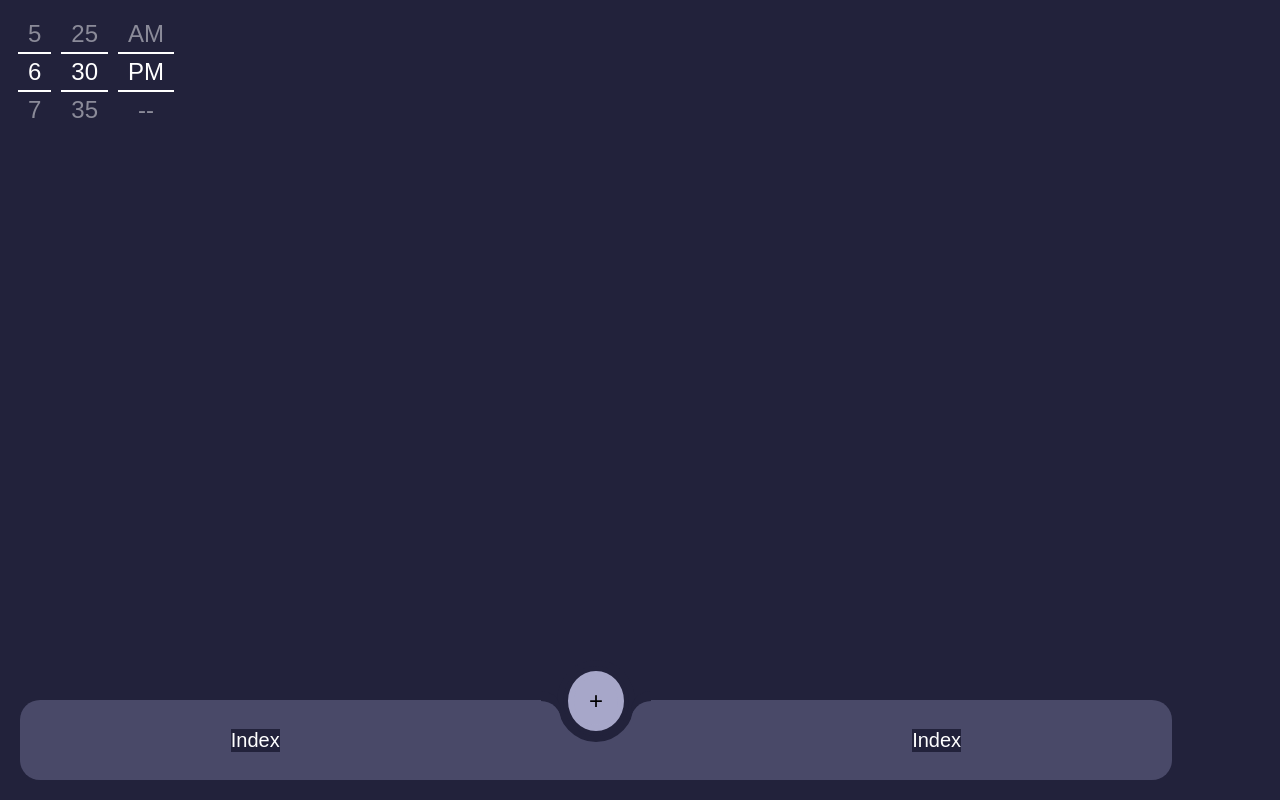
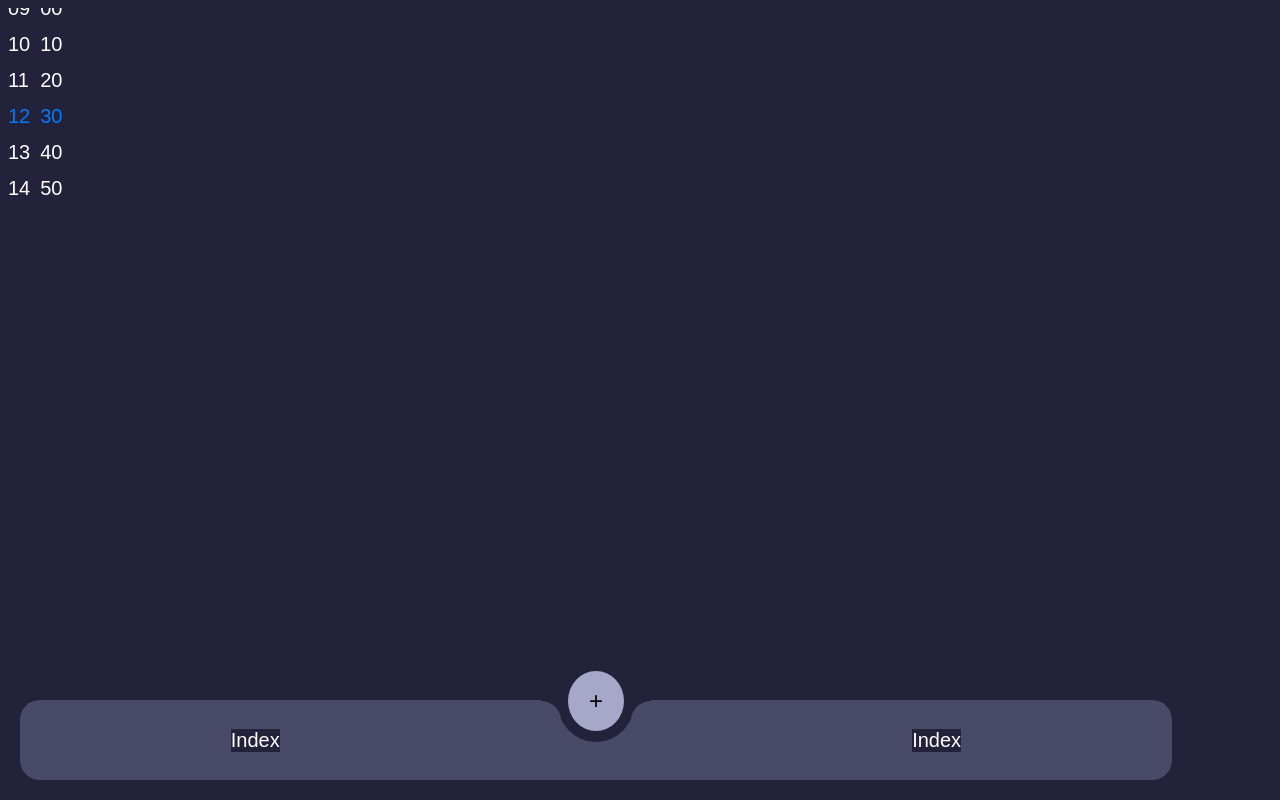
Before and after one commit to mohammadakradi/todo-webapp, an Angular app: page / in a window 1280 px wide. Built offline with nearby package versions, Linux system fonts and the light colour scheme.

Commit message:
now we have two timepickers, none of them useable

```diff
--- a/src/app/pages/home/home.component.html
+++ b/src/app/pages/home/home.component.html
@@ -1 +1,7 @@
-<app-timepicker (selectedTime)="onChange($event)"></app-timepicker>
+<app-picker
+  [optionGroups]="optionGroups"
+  [valueGroups]="valueGroups"
+  [itemHeight]="36"
+  [height]="216"
+  (onChange)="handleOnChange($event)"
+></app-picker>
--- a/src/app/pages/home/home.component.ts
+++ b/src/app/pages/home/home.component.ts
@@ -1,17 +1,28 @@
-import { Component } from '@angular/core';
+import { Component, Input } from '@angular/core';
 import { TimepickerComponent } from '../../shared/components/timepicker/timepicker.component';
+import { PickerComponent } from '../../shared/components/picker/picker.component';
 
 @Component({
   selector: 'app-home',
   standalone: true,
   imports: [
-    TimepickerComponent
+    TimepickerComponent,
+    PickerComponent
   ],
   templateUrl: './home.component.html',
   styleUrl: './home.component.scss'
 })
 export class HomeComponent {
-  onChange(e: any) {
-    console.log(e)
+  optionGroups = {
+    Hour: ['00', '01', '02', '03', '04', '05', '06', '07', '08', '09', '10', '11', '12', '13', '14', '15', '16', '17', '18', '19', '20', '21', '22', '23'],
+    Minute: ['00', '10', '20', '30', '40', '50']
+  };
+  valueGroups = {
+    Hour: '12',
+    Minute: '30'
+  };
+
+  handleOnChange(event: any): void {
+    console.log(`${event.name} changed to ${event.value}`);
   }
 }
--- /dev/null
+++ b/src/app/shared/components/picker/picker-column/picker-column.component.html
@@ -0,0 +1,22 @@
+<div class="picker-column">
+  <div
+    class="picker-scroller"
+    [style.transform]="'translate3d(0, ' + scrollerTranslate + 'px, 0)'"
+    [style.transitionDuration]="isMoving ? '0ms' : ''"
+    (touchstart)="handleTouchStart($event)"
+    (touchmove)="handleTouchMove($event)"
+    (touchend)="handleTouchEnd($event)"
+    (wheel)="handleScroll($event)"
+  >
+  @for (option of options; track option; let index = $index) {
+      <div
+        [class.picker-item-selected]="option === value"
+        (click)="onValueSelected(option)"
+        [style.height]="itemHeight + 'px'"
+        [style.lineHeight]="itemHeight + 'px'"
+      >
+        {{ option }}
+      </div>
+  }
+  </div>
+</div>
--- /dev/null
+++ b/src/app/shared/components/picker/picker-column/picker-column.component.scss
@@ -0,0 +1,20 @@
+.picker-column {
+  position: relative;
+  // width: 100%;
+  height: 100%;
+  overflow: hidden;
+}
+
+.picker-scroller {
+  overflow-y: auto;
+  -webkit-overflow-scrolling: touch;
+}
+
+.picker-item {
+  text-align: center;
+  cursor: pointer;
+}
+
+.picker-item-selected {
+  color: #007bff;
+}
--- /dev/null
+++ b/src/app/shared/components/picker/picker-column/picker-column.component.ts
@@ -0,0 +1,146 @@
+import { Component, Input, Output, EventEmitter, OnInit, AfterViewInit, HostListener, ElementRef } from '@angular/core';
+
+@Component({
+  selector: 'app-picker-column',
+  templateUrl: './picker-column.component.html',
+  styleUrls: ['./picker-column.component.scss'],
+  standalone: true
+})
+export class PickerColumnComponent implements OnInit, AfterViewInit {
+  @Input() options: string[] = [];
+  @Input() name!: string;
+  @Input() value!: any;
+  @Input() itemHeight!: number;
+  @Input() columnHeight!: number;
+  @Input() valueHour!: string;
+  @Output() onChange = new EventEmitter<{ name: string, value: any }>();
+  @Output() changeHour = new EventEmitter<string>();
+  scrollerTranslate: number = 0;
+  minTranslate: number = 0;
+  maxTranslate: number = 0;
+  isMoving: boolean = false;
+  startTouchY: number = 0;
+  startScrollerTranslate: number = 0;
+
+  constructor(private el: ElementRef) { }
+
+  ngOnInit(): void {
+    this.computeTranslate();
+  }
+
+  ngAfterViewInit(): void {
+    this.scrollToCenter();
+  }
+
+  @HostListener('window:resize', ['$event'])
+  onResize(event: any) {
+    this.computeTranslate();
+    this.scrollToCenter();
+  }
+
+  computeTranslate(): void {
+    let selectedIndex = this.options.indexOf(this.value);
+    if (selectedIndex < 0) {
+      console.warn(`Warning: "${this.name}" doesn't contain an option of "${this.value}".`);
+      this.onValueSelected(this.options[0]);
+      selectedIndex = 0;
+    }
+    this.scrollerTranslate = this.columnHeight / 2 - this.itemHeight / 2 - selectedIndex * this.itemHeight;
+    this.minTranslate = this.columnHeight / 2 - this.itemHeight * this.options.length + this.itemHeight / 2;
+    this.maxTranslate = this.columnHeight / 2 - this.itemHeight / 2;
+  }
+
+  onValueSelected(newValue: any): void {
+    this.onChange.emit({ name: this.name, value: newValue });
+    if (this.name === 'Hour') {
+      this.changeHour.emit(newValue);
+    }
+  }
+
+  handleTouchStart(event: TouchEvent): void {
+    event.preventDefault();
+    event.stopPropagation();
+    this.startTouchY = event.targetTouches[0].pageY;
+    this.startScrollerTranslate = this.scrollerTranslate;
+  }
+
+  handleTouchMove(event: TouchEvent): void {
+    event.preventDefault();
+    event.stopPropagation();
+    event.preventDefault();
+    const touchY = event.targetTouches[0].pageY;
+    let nextScrollerTranslate = this.startScrollerTranslate + touchY - this.startTouchY;
+
+    if (nextScrollerTranslate < this.minTranslate) {
+      nextScrollerTranslate = this.minTranslate - Math.pow(this.minTranslate - nextScrollerTranslate, 0.8);
+    } else if (nextScrollerTranslate > this.maxTranslate) {
+      nextScrollerTranslate = this.maxTranslate + Math.pow(nextScrollerTranslate - this.maxTranslate, 0.8);
+    }
+
+    this.scrollerTranslate = nextScrollerTranslate;
+    this.isMoving = true;
+  }
+
+  handleTouchEnd(event: TouchEvent): void {
+    event.preventDefault();
+    event.stopPropagation();
+    if (!this.isMoving) {
+      return;
+    }
+    this.isMoving = false;
+    this.startTouchY = 0;
+    this.startScrollerTranslate = 0;
+    setTimeout(() => {
+      this.postMove();
+    }, 0);
+  }
+
+  postMove(): void {
+    let activeIndex: number;
+    if (this.scrollerTranslate > this.maxTranslate) {
+      activeIndex = 0;
+    } else if (this.scrollerTranslate < this.minTranslate) {
+      activeIndex = this.options.length - 1;
+    } else {
+      activeIndex = -Math.floor((this.scrollerTranslate - this.maxTranslate) / this.itemHeight);
+    }
+    this.onValueSelected(this.options[activeIndex]);
+  }
+
+  scrollToCenter(): void {
+    const initialScrollPosition = this.options.length * this.itemHeight;
+    this.el.nativeElement.querySelector('.picker-scroller').scrollTop = initialScrollPosition;
+  }
+
+  handleScroll(event: WheelEvent): void {
+    event.preventDefault();
+    event.stopPropagation();
+    if (this.name === 'Minute' && this.valueHour === '24') {
+      return;
+    }
+    let deltaY: number;
+    if (!!event.deltaY) {
+      deltaY = event.deltaY;
+    } else {
+      deltaY = 0;
+    }
+
+    const newValue = this.scrollerTranslate - Math.round(deltaY);
+    this.scrollerTranslate = Math.max(this.minTranslate, Math.min(this.maxTranslate, newValue));
+    this.postWheel();
+  }
+
+  postWheel(): void {
+    setTimeout(() => {
+      if (Date.now() - (this.isMoving ? 250 : 0) < 250) {
+        this.postWheel();
+        return;
+      }
+      this.postMove();
+    }, 250);
+  }
+
+  isCenter(index: number): boolean {
+    return index === Math.floor(this.options.length / 2);
+  }
+}
--- /dev/null
+++ b/src/app/shared/components/picker/picker.component.html
@@ -0,0 +1,21 @@
+<div class="picker-container" [style.height.px]="height">
+  <div class="picker-inner">
+    @for(key of objectKeys(optionGroups); track key; let index = $index) {
+        <app-picker-column
+          [options]="optionGroups[key]"
+          [name]="key"
+          [value]="valueGroups[key]"
+          [itemHeight]="itemHeight"
+          [columnHeight]="height"
+          [valueHour]="valueHour"
+          (onChange)="onChange($event.name, $event.value)"
+          (changeHour)="changeHour($event)"
+        ></app-picker-column>
+    }
+    <div
+      class="picker-highlight"
+      [style.height.px]="itemHeight"
+      [style.marginTop.px]="-(itemHeight / 2)"
+    ></div>
+  </div>
+</div>
--- /dev/null
+++ b/src/app/shared/components/picker/picker.component.scss
@@ -0,0 +1,22 @@
+.picker-container {
+  position: relative;
+  width: 100%;
+}
+
+.picker-inner {
+  position: relative;
+  display: flex;
+  gap: 10px;
+  max-height: 200px;
+}
+
+.picker-highlight {
+  position: absolute;
+  top: 50%;
+  left: 0;
+  background-color: transparent;
+  border-top: 2px solid white;
+  border-bottom: 2px solid white;
+  pointer-events: none;
+  z-index: 1;
+}
--- /dev/null
+++ b/src/app/shared/components/picker/picker.component.ts
@@ -0,0 +1,30 @@
+import { Component, Input } from '@angular/core';
+import { PickerColumnComponent } from './picker-column/picker-column.component';
+
+@Component({
+  selector: 'app-picker',
+  templateUrl: './picker.component.html',
+  styleUrls: ['./picker.component.scss'],
+  imports: [PickerColumnComponent],
+  standalone: true
+})
+export class PickerComponent {
+  @Input() optionGroups: { [key: string]: string[] } = {};
+  @Input() valueGroups: { [key: string]: any } = {};
+  @Input() itemHeight: number = 40;
+  @Input() height: number = 200;
+  valueHour: string = this.valueGroups ? this.valueGroups['Hour'] : '';
+
+  onChange(name: string, value: any): void {
+    this.valueGroups[name] = value;
+  }
+
+  changeHour(val: string): void {
+    this.valueHour = val;
+  }
+
+  objectKeys(obj: any): string[] {
+    return Object.keys(obj);
+  }
+
+}
```
Also changed, not shown: 2 other files (tests, documents, lock files or other folders).
